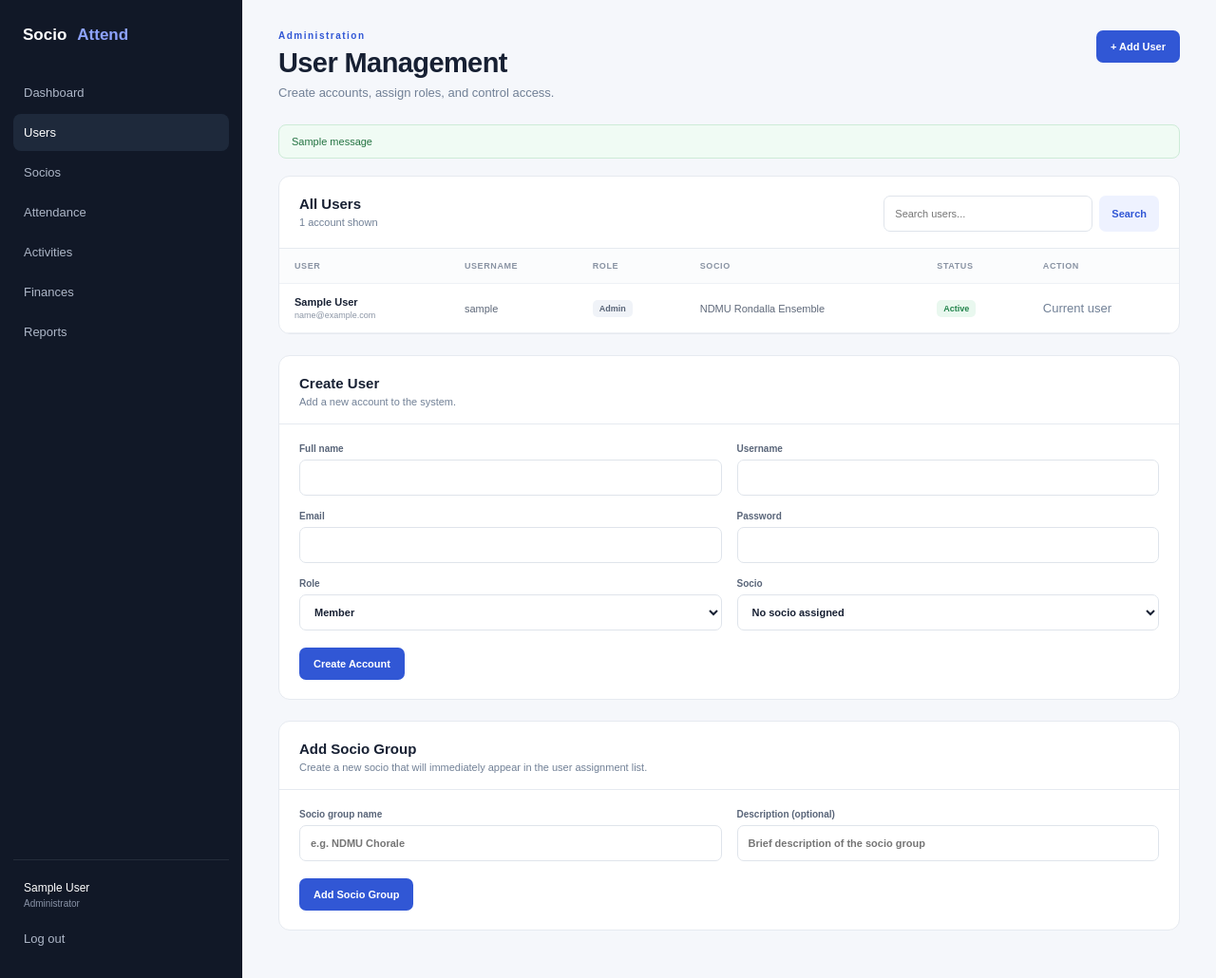
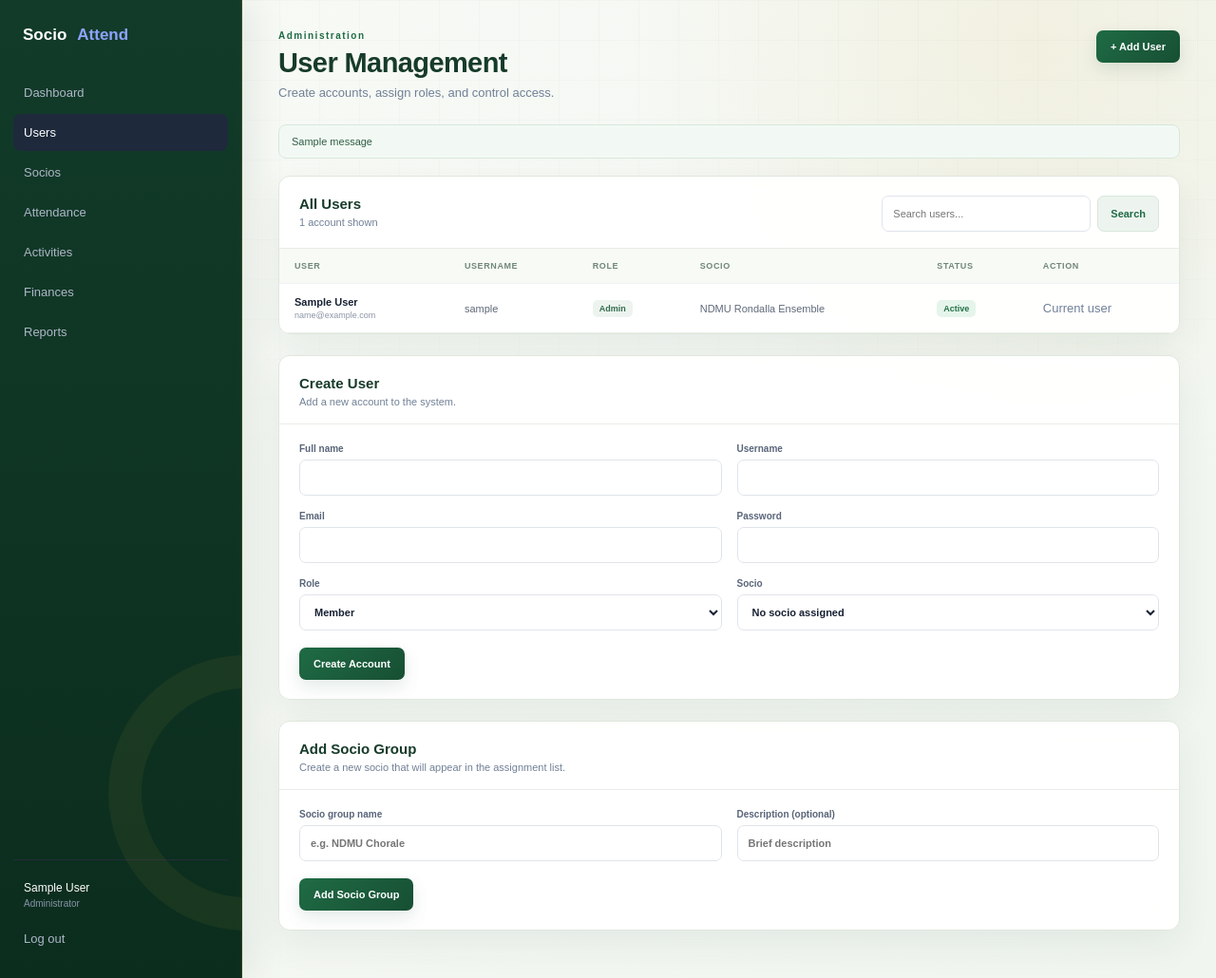
Before and after one commit to shackdoww/socio-attendance-system, a Flask app: page /admin/users in a window 1280 px wide. Shown: the whole page at 95% size. Run offline with Flask 3, Linux system fonts and the light colour scheme; a user stored in the database is signed in; data comes from the database, SQL or seed files in the repository; tables that the repository leaves empty hold one stand-in row (values such as "Sample post"); one stand-in notice (Sample message) is shown.

Commit message:
Apply NDMU theme to user management

```diff
--- a/templates/admin/users.html
+++ b/templates/admin/users.html
@@ -1,146 +1,13 @@
 <!DOCTYPE html>
 <html lang="en">
 <head>
-    <meta charset="UTF-8">
-    <meta name="viewport" content="width=device-width, initial-scale=1.0">
-    <title>User Management | Socio Attendance System</title>
-    <link rel="stylesheet" href="{{ url_for('static', filename='css/style.css') }}">
+<meta charset="UTF-8"><meta name="viewport" content="width=device-width, initial-scale=1.0"><title>User Management | Socio Attendance System</title>
+<link rel="stylesheet" href="{{ url_for('static', filename='css/style.css') }}"><link rel="stylesheet" href="{{ url_for('static', filename='css/ndmu-theme.css') }}">
 </head>
-<body class="admin-page">
-    <div class="admin-layout">
-        <aside class="sidebar">
-            <div class="brand">Socio<span>Attend</span></div>
-            <nav>
-                <a href="{{ url_for('dashboard') }}">Dashboard</a>
-                <a class="active" href="{{ url_for('admin.users') }}">Users</a>
-                <a href="#">Socios</a>
-                <a href="#">Attendance</a>
-                <a href="#">Activities</a>
-                <a href="#">Finances</a>
-                <a href="#">Reports</a>
-            </nav>
-            <div class="sidebar-bottom">
-                <div class="admin-mini">{{ current_user.full_name }}<small>Administrator</small></div>
-                <a href="{{ url_for('auth.logout') }}">Log out</a>
-            </div>
-        </aside>
-
-        <main class="admin-main">
-            <header class="content-header">
-                <div>
-                    <p class="eyebrow">Administration</p>
-                    <h1>User Management</h1>
-                    <p class="muted">Create accounts, assign roles, and control access.</p>
-                </div>
-                <button class="primary-button" onclick="document.getElementById('create-user').scrollIntoView({behavior: 'smooth'})">+ Add User</button>
-            </header>
-
-            {% with messages = get_flashed_messages(with_categories=true) %}
-                {% if messages %}
-                    <div class="flash-stack">
-                        {% for category, message in messages %}
-                            <div class="flash {{ category }}">{{ message }}</div>
-                        {% endfor %}
-                    </div>
-                {% endif %}
-            {% endwith %}
-
-            <section class="panel">
-                <div class="panel-header">
-                    <div>
-                        <h2>All Users</h2>
-                        <p>{{ users|length }} account{% if users|length != 1 %}s{% endif %} shown</p>
-                    </div>
-                    <form class="search-form" method="get">
-                        <input type="search" name="search" value="{{ search }}" placeholder="Search users...">
-                        <button type="submit">Search</button>
-                    </form>
-                </div>
-
-                <div class="table-wrap">
-                    <table>
-                        <thead>
-                            <tr>
-                                <th>User</th>
-                                <th>Username</th>
-                                <th>Role</th>
-                                <th>Socio</th>
-                                <th>Status</th>
-                                <th>Action</th>
-                            </tr>
-                        </thead>
-                        <tbody>
-                            {% for user in users %}
-                            <tr>
-                                <td><strong>{{ user.full_name }}</strong><small>{{ user.email }}</small></td>
-                                <td>{{ user.username }}</td>
-                                <td><span class="role-badge">{{ user.role.replace('_', ' ').title() }}</span></td>
-                                <td>{{ user.socio.name if user.socio else '—' }}</td>
-                                <td><span class="status {{ 'active-status' if user.is_active else 'inactive-status' }}">{{ 'Active' if user.is_active else 'Inactive' }}</span></td>
-                                <td>
-                                    {% if user.id != current_user.id %}
-                                    <form method="post" action="{{ url_for('admin.toggle_user', user_id=user.id) }}">
-                                        <button class="table-action" type="submit">{{ 'Deactivate' if user.is_active else 'Activate' }}</button>
-                                    </form>
-                                    {% else %}<span class="muted">Current user</span>{% endif %}
-                                </td>
-                            </tr>
-                            {% else %}
-                            <tr><td colspan="6" class="empty">No users found.</td></tr>
-                            {% endfor %}
-                        </tbody>
-                    </table>
-                </div>
-            </section>
-
-            <section class="panel" id="create-user">
-                <div class="panel-header"><div><h2>Create User</h2><p>Add a new account to the system.</p></div></div>
-                <form class="user-form" method="post" action="{{ url_for('admin.create_user') }}">
-                    <div class="form-grid">
-                        <label>Full name<input name="full_name" required></label>
-                        <label>Username<input name="username" required></label>
-                        <label>Email<input type="email" name="email" required></label>
-                        <label>Password<input type="password" name="password" required minlength="8"></label>
-                        <label>Role
-                            <select name="role">
-                                <option value="member">Member</option>
-                                <option value="president">President</option>
-                                <option value="vice_president">Vice President</option>
-                                <option value="secretary">Secretary</option>
-                                <option value="treasurer">Treasurer</option>
-                                <option value="socio_moderator">Socio Moderator</option>
-                                <option value="admin">Admin</option>
-                            </select>
-                        </label>
-                        <label>Socio
-                            <select name="socio_id">
-                                <option value="">No socio assigned</option>
-                                {% for socio in socios %}
-                                    <option value="{{ socio.id }}">{{ socio.name }}</option>
-                                {% endfor %}
-                            </select>
-                        </label>
-                    </div>
-                    <button class="primary-button" type="submit">Create Account</button>
-                </form>
-            </section>
-
-            <section class="panel" id="create-socio">
-                <div class="panel-header">
-                    <div>
-                        <h2>Add Socio Group</h2>
-                        <p>Create a new socio that will immediately appear in the user assignment list.</p>
-                    </div>
-                </div>
-                <form class="user-form" method="post" action="{{ url_for('admin.create_socio') }}">
-                    <div class="form-grid">
-                        <label>Socio group name<input name="name" required maxlength="120" placeholder="e.g. NDMU Chorale"></label>
-                        <label>Description (optional)<input name="description" maxlength="500" placeholder="Brief description of the socio group"></label>
-                    </div>
-                    <button class="primary-button" type="submit">Add Socio Group</button>
-                </form>
-            </section>
-        </main>
-    </div>
-</body>
-</html>
+<body class="admin-page"><div class="admin-layout"><aside class="sidebar"><div class="brand">Socio<span>Attend</span></div><nav><a href="{{ url_for('dashboard') }}">Dashboard</a><a class="active" href="{{ url_for('admin.users') }}">Users</a><a href="{{ url_for('admin.socios') }}">Socios</a><a href="{{ url_for('attendance.index') }}">Attendance</a><a href="#">Activities</a><a href="#">Finances</a><a href="{{ url_for('attendance.reports') }}">Reports</a></nav><div class="sidebar-bottom"><div class="admin-mini">{{ current_user.full_name }}<small>Administrator</small></div><a href="{{ url_for('auth.logout') }}">Log out</a></div></aside>
+<main class="admin-main"><header class="content-header"><div><p class="eyebrow">Administration</p><h1>User Management</h1><p class="muted">Create accounts, assign roles, and control access.</p></div><button class="primary-button" onclick="document.getElementById('create-user').scrollIntoView({behavior:'smooth'})">+ Add User</button></header>
+{% with messages = get_flashed_messages(with_categories=true) %}{% if messages %}<div class="flash-stack">{% for category,message in messages %}<div class="flash {{ category }}">{{ message }}</div>{% endfor %}</div>{% endif %}{% endwith %}
+<section class="panel"><div class="panel-header"><div><h2>All Users</h2><p>{{ users|length }} account{% if users|length != 1 %}s{% endif %} shown</p></div><form class="search-form" method="get"><input type="search" name="search" value="{{ search }}" placeholder="Search users..."><button type="submit">Search</button></form></div><div class="table-wrap"><table><thead><tr><th>User</th><th>Username</th><th>Role</th><th>Socio</th><th>Status</th><th>Action</th></tr></thead><tbody>{% for user in users %}<tr><td><strong>{{ user.full_name }}</strong><small>{{ user.email }}</small></td><td>{{ user.username }}</td><td><span class="role-badge">{{ user.role.replace('_',' ').title() }}</span></td><td>{{ user.socio.name if user.socio else '—' }}</td><td><span class="status {{ 'active-status' if user.is_active else 'inactive-status' }}">{{ 'Active' if user.is_active else 'Inactive' }}</span></td><td>{% if user.id != current_user.id %}<form method="post" action="{{ url_for('admin.toggle_user', user_id=user.id) }}"><button class="table-action" type="submit">{{ 'Deactivate' if user.is_active else 'Activate' }}</button></form>{% else %}<span class="muted">Current user</span>{% endif %}</td></tr>{% else %}<tr><td colspan="6" class="empty">No users found.</td></tr>{% endfor %}</tbody></table></div></section>
+<section class="panel" id="create-user"><div class="panel-header"><div><h2>Create User</h2><p>Add a new account to the system.</p></div></div><form class="user-form" method="post" action="{{ url_for('admin.create_user') }}"><div class="form-grid"><label>Full name<input name="full_name" required></label><label>Username<input name="username" required></label><label>Email<input type="email" name="email" required></label><label>Password<input type="password" name="password" required minlength="8"></label><label>Role<select name="role"><option value="member">Member</option><option value="president">President</option><option value="vice_president">Vice President</option><option value="secretary">Secretary</option><option value="treasurer">Treasurer</option><option value="socio_moderator">Socio Moderator</option><option value="admin">Admin</option></select></label><label>Socio<select name="socio_id"><option value="">No socio assigned</option>{% for socio in socios %}<option value="{{ socio.id }}">{{ socio.name }}</option>{% endfor %}</select></label></div><button class="primary-button" type="submit">Create Account</button></form></section>
+<section class="panel" id="create-socio"><div class="panel-header"><div><h2>Add Socio Group</h2><p>Create a new socio that will appear in the assignment list.</p></div></div><form class="user-form" method="post" action="{{ url_for('admin.create_socio') }}"><div class="form-grid"><label>Socio group name<input name="name" required maxlength="120" placeholder="e.g. NDMU Chorale"></label><label>Description (optional)<input name="description" maxlength="500" placeholder="Brief description"></label></div><button class="primary-button" type="submit">Add Socio Group</button></form></section>
+</main></div></body></html>
```
